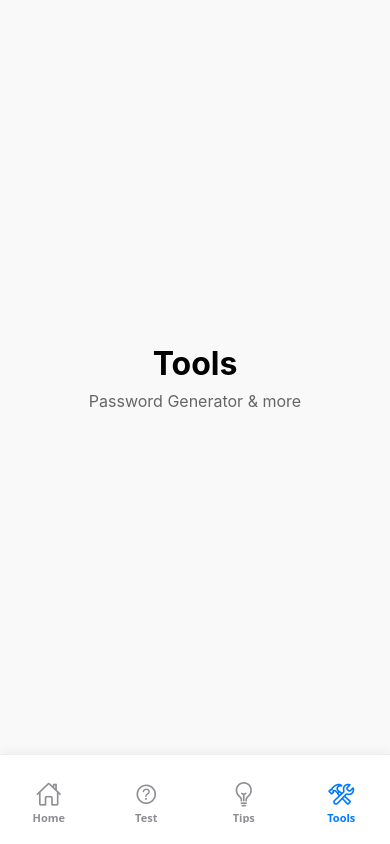
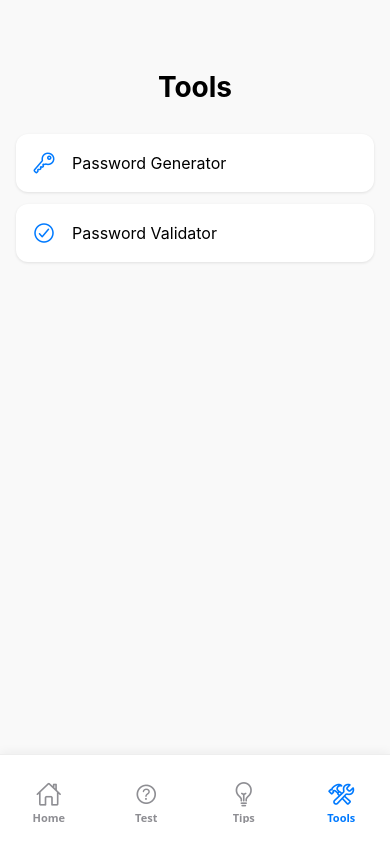
Before and after one commit to denys-stupakov/safe-me-app, a React Native app in the folder mobile/: screen /Tools in a window 390 px wide. Built offline with nearby package versions, Linux system fonts and the light colour scheme.

Commit message:
implemented passwordgenerator screen

```diff
--- a/mobile/components/BottomNav.jsx
+++ b/mobile/components/BottomNav.jsx
@@ -1,12 +1,11 @@
 import React from 'react';
 import { createBottomTabNavigator } from '@react-navigation/bottom-tabs';
-import { Platform } from 'react-native';
 import Icon from 'react-native-vector-icons/Ionicons';
 import { useSafeAreaInsets } from 'react-native-safe-area-context';
 
 import TestScreen from '../screens/TestScreen';
 import TipsScreen from '../screens/TipsScreen';
-import ToolsScreen from '../screens/ToolsScreen';
+import ToolsStack from '../stacks/ToolsStack';
 
 const Tab = createBottomTabNavigator();
 
@@ -75,7 +74,7 @@ export default function BottomNav({ HomeScreen }) {
       />
       <Tab.Screen
         name="Tools"
-        component={ToolsScreen}
+        component={ToolsStack}
         options={{
           tabBarLabel: 'Tools',
           tabBarIcon: ({ color }) => (
--- /dev/null
+++ b/mobile/screens/PasswordGenerator.jsx
@@ -0,0 +1,172 @@
+import React, { useState, useRef } from 'react';
+import { View, Text, TextInput, TouchableOpacity, StyleSheet, Alert, Keyboard } from 'react-native';
+
+export default function PasswordGenerator() {
+  const [rawLength, setRawLength] = useState('16');
+  const [length, setLength] = useState(16);
+  const [excludeSpecial, setExcludeSpecial] = useState(false);
+  const inputRef = useRef(null);
+
+  const dismissKeyboard = () => {
+    Keyboard.dismiss();
+    inputRef.current?.blur();
+  };
+
+  const validateAndSetLength = () => {
+    const min = excludeSpecial ? 17 : 16;
+    let num = parseInt(rawLength);
+
+    if (isNaN(num) || rawLength.trim() === '') {
+      Alert.alert('Invalid Input', 'Please enter a number.');
+      setRawLength(length.toString());
+      return;
+    }
+
+    if (num < min) {
+      Alert.alert('Too Short', `Password length must be at least ${min}.`);
+      setRawLength(min.toString());
+      setLength(min);
+      return;
+    }
+
+    if (num > 64) {
+      Alert.alert('Too Long', 'Password length must not exceed 64.');
+      setRawLength('64');
+      setLength(64);
+      return;
+    }
+
+    setLength(num);
+  };
+
+  const handleBlur = () => {
+    dismissKeyboard();
+    validateAndSetLength();
+  };
+
+  const handleCheckboxToggle = () => {
+    const newExclude = !excludeSpecial;
+    setExcludeSpecial(newExclude);
+    if (newExclude && length < 17) {
+      setLength(17);
+      setRawLength('17');
+      Alert.alert('Adjusted', 'Minimum length increased to 17 when excluding special characters.');
+    }
+  };
+
+  const handleGenerate = () => {
+    Alert.alert('Generate', `Length: ${length}, Exclude Special: ${excludeSpecial}`);
+  };
+
+  return (
+    <TouchableOpacity style={styles.container} activeOpacity={1} onPress={dismissKeyboard}>
+      <Text style={styles.heading}>Password Generator</Text>
+
+      <View style={styles.inputGroup}>
+        <Text style={styles.label}>Password Length</Text>
+        <TextInput
+          ref={inputRef}
+          style={styles.input}
+          value={rawLength}
+          onChangeText={setRawLength}
+          onBlur={handleBlur}
+          keyboardType="numeric"
+          maxLength={2}
+          placeholder="16"
+        />
+      </View>
+
+      <TouchableOpacity style={styles.checkboxRow} onPress={handleCheckboxToggle}>
+        <View style={[styles.checkbox, excludeSpecial && styles.checkboxChecked]}>
+          {excludeSpecial && <View style={styles.checkboxInner} />}
+        </View>
+        <Text style={styles.checkboxLabel}>Exclude special characters</Text>
+      </TouchableOpacity>
+
+      <TouchableOpacity style={styles.button} onPress={handleGenerate}>
+        <Text style={styles.buttonText}>Generate</Text>
+      </TouchableOpacity>
+    </TouchableOpacity>
+  );
+}
+
+const styles = StyleSheet.create({
+  container: {
+    flex: 1,
+    backgroundColor: '#f9f9f9',
+    paddingHorizontal: 20,
+    paddingTop: 40,
+  },
+  heading: {
+    fontSize: 28,
+    fontWeight: 'bold',
+    textAlign: 'center',
+    marginTop: 30,
+    marginBottom: 30,
+    color: '#000',
+  },
+  inputGroup: {
+    marginBottom: 20,
+  },
+  label: {
+    fontSize: 16,
+    marginBottom: 8,
+    color: '#000',
+  },
+  input: {
+    backgroundColor: '#fff',
+    paddingHorizontal: 16,
+    paddingVertical: 12,
+    borderRadius: 12,
+    fontSize: 16,
+    elevation: 2,
+    shadowColor: '#000',
+    shadowOffset: { width: 0, height: 1 },
+    shadowOpacity: 0.1,
+    shadowRadius: 3,
+  },
+  checkboxRow: {
+    flexDirection: 'row',
+    alignItems: 'center',
+    marginBottom: 30,
+  },
+  checkbox: {
+    width: 24,
+    height: 24,
+    borderRadius: 6,
+    borderWidth: 2,
+    borderColor: '#007AFF',
+    marginRight: 12,
+    justifyContent: 'center',
+    alignItems: 'center',
+  },
+  checkboxChecked: {
+    backgroundColor: '#007AFF',
+  },
+  checkboxInner: {
+    width: 12,
+    height: 12,
+    borderRadius: 3,
+    backgroundColor: '#fff',
+  },
+  checkboxLabel: {
+    fontSize: 16,
+    color: '#000',
+  },
+  button: {
+    backgroundColor: '#007AFF',
+    paddingVertical: 16,
+    borderRadius: 12,
+    alignItems: 'center',
+    elevation: 2,
+    shadowColor: '#000',
+    shadowOffset: { width: 0, height: 2 },
+    shadowOpacity: 0.2,
+    shadowRadius: 4,
+  },
+  buttonText: {
+    color: '#fff',
+    fontSize: 18,
+    fontWeight: '600',
+  },
+});
--- /dev/null
+++ b/mobile/screens/PasswordValidator.jsx
@@ -0,0 +1,23 @@
+import React from 'react';
+import { View, Text, StyleSheet } from 'react-native';
+
+export default function PasswordValidator() {
+  return (
+    <View style={styles.container}>
+      <Text style={styles.title}>Password Validator</Text>
+    </View>
+  );
+}
+
+const styles = StyleSheet.create({
+  container: {
+    flex: 1,
+    backgroundColor: '#f9f9f9',
+    justifyContent: 'center',
+    alignItems: 'center',
+  },
+  title: {
+    fontSize: 24,
+    fontWeight: 'bold',
+  },
+});
--- a/mobile/screens/ToolsScreen.jsx
+++ b/mobile/screens/ToolsScreen.jsx
@@ -1,17 +1,65 @@
 import React from 'react';
-import { View, Text, StyleSheet } from 'react-native';
+import { View, Text, TouchableOpacity, StyleSheet } from 'react-native';
+import Icon from 'react-native-vector-icons/Ionicons';
+import { useNavigation } from '@react-navigation/native';
 
 export default function ToolsScreen() {
+  const navigation = useNavigation();
+
   return (
     <View style={styles.container}>
-      <Text style={styles.title}>Tools</Text>
-      <Text style={styles.subtitle}>Password Generator & more</Text>
+      <Text style={styles.heading}>Tools</Text>
+
+      <TouchableOpacity
+        style={styles.row}
+        onPress={() => navigation.navigate('Tools', { screen: 'PasswordGenerator' })}
+      >
+        <Icon name="key-outline" size={24} color="#007AFF" />
+        <Text style={styles.rowText}>Password Generator</Text>
+      </TouchableOpacity>
+
+      <TouchableOpacity
+        style={styles.row}
+        onPress={() => navigation.navigate('Tools', { screen: 'PasswordValidator' })}
+      >
+        <Icon name="checkmark-circle-outline" size={24} color="#007AFF" />
+        <Text style={styles.rowText}>Password Validator</Text>
+      </TouchableOpacity>
     </View>
   );
 }
 
 const styles = StyleSheet.create({
-  container: { flex: 1, justifyContent: 'center', alignItems: 'center', backgroundColor: '#f9f9f9' },
-  title: { fontSize: 32, fontWeight: 'bold' },
-  subtitle: { fontSize: 16, color: '#666', marginTop: 8 },
+  container: {
+    flex: 1,
+    backgroundColor: '#f9f9f9',
+    paddingTop: 40,
+  },
+  heading: {
+    fontSize: 28,
+    fontWeight: 'bold',
+    textAlign: 'center',
+    marginBottom: 30,
+    marginTop: 30,
+    color: '#000',
+  },
+  row: {
+    flexDirection: 'row',
+    alignItems: 'center',
+    backgroundColor: '#fff',
+    padding: 16,
+    marginHorizontal: 16,
+    marginBottom: 12,
+    borderRadius: 12,
+    elevation: 2,
+    shadowColor: '#000',
+    shadowOffset: { width: 0, height: 1 },
+    shadowOpacity: 0.1,
+    shadowRadius: 3,
+  },
+  rowText: {
+    marginLeft: 16,
+    fontSize: 16,
+    color: '#000',
+  },
 });
--- /dev/null
+++ b/mobile/stacks/ToolsStack.jsx
@@ -0,0 +1,17 @@
+import React from 'react';
+import { createNativeStackNavigator } from '@react-navigation/native-stack';
+import ToolsScreen from '../screens/ToolsScreen';
+import PasswordGenerator from '../screens/PasswordGenerator';
+import PasswordValidator from '../screens/PasswordValidator';
+
+const Stack = createNativeStackNavigator();
+
+export default function ToolsStack() {
+  return (
+    <Stack.Navigator screenOptions={{ headerShown: false }}>
+      <Stack.Screen name="ToolsHome" component={ToolsScreen} />
+      <Stack.Screen name="PasswordGenerator" component={PasswordGenerator} />
+      <Stack.Screen name="PasswordValidator" component={PasswordValidator} />
+    </Stack.Navigator>
+  );
+}
```
